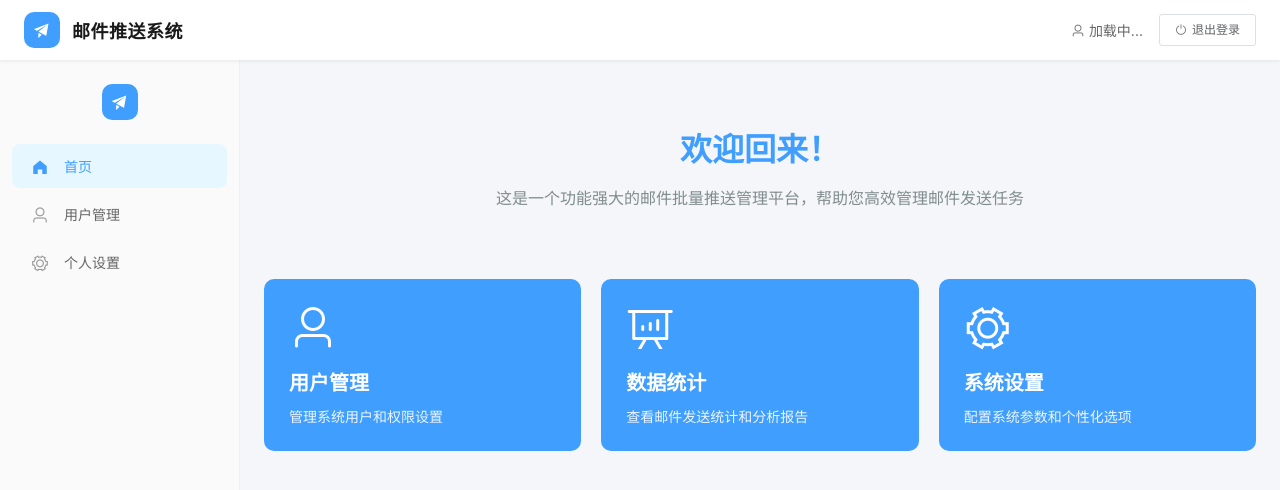
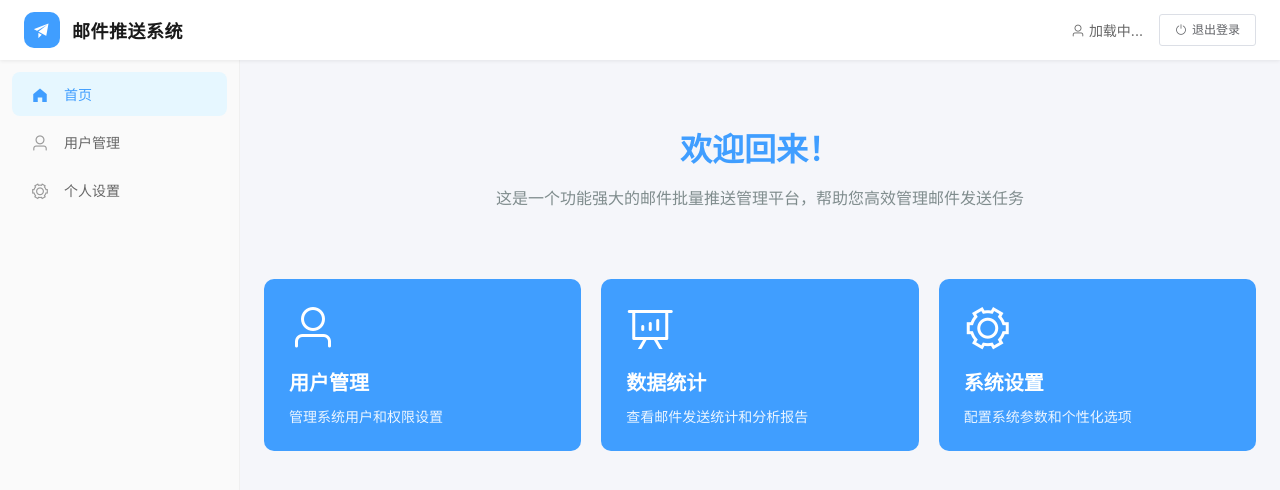
Before and after one commit to sunkolin/open-template, a Vue app in the folder frontend/: page / in a window 1280 px wide. Shown: the top 490 px of the page. Built offline with nearby package versions, Linux system fonts and the light colour scheme; no server answers; sample sign-in values are in the browser's storage.

Commit message:
移除了侧边栏中的图标和相关样式。

```diff
--- a/frontend/src/components/Layout.vue
+++ b/frontend/src/components/Layout.vue
@@ -16,11 +16,6 @@
 
     <!-- 左侧菜单栏 -->
     <div class="sidebar">
-      <div class="sidebar-header">
-        <div class="logo-icon">
-          <i class="el-icon-s-promotion"></i>
-        </div>
-      </div>
       <el-menu
         :default-active="currentMenuIndex"
         class="sidebar-menu"
@@ -182,35 +177,7 @@ export default {
   transition: all 0.3s;
   z-index: 999;
   border-right: 1px solid #f0f0f0;
-  padding: 16px 12px;
-}
-
-.sidebar-header {
-  padding: 8px 12px 16px;
-  margin-bottom: 8px;
-  display: flex;
-  align-items: center;
-  justify-content: center;
-}
-
-.logo-icon {
-  width: 36px;
-  height: 36px;
-  background: #409EFF;
-  border-radius: 10px;
-  display: flex;
-  align-items: center;
-  justify-content: center;
-  color: white;
-  font-size: 18px;
-  flex-shrink: 0;
-}
-
-.logo-text {
-  font-size: 15px;
-  font-weight: 600;
-  color: #1a1a1a;
-  letter-spacing: 0.3px;
+  padding: 12px;
 }
 
 /* 菜单样式优化 */
```
